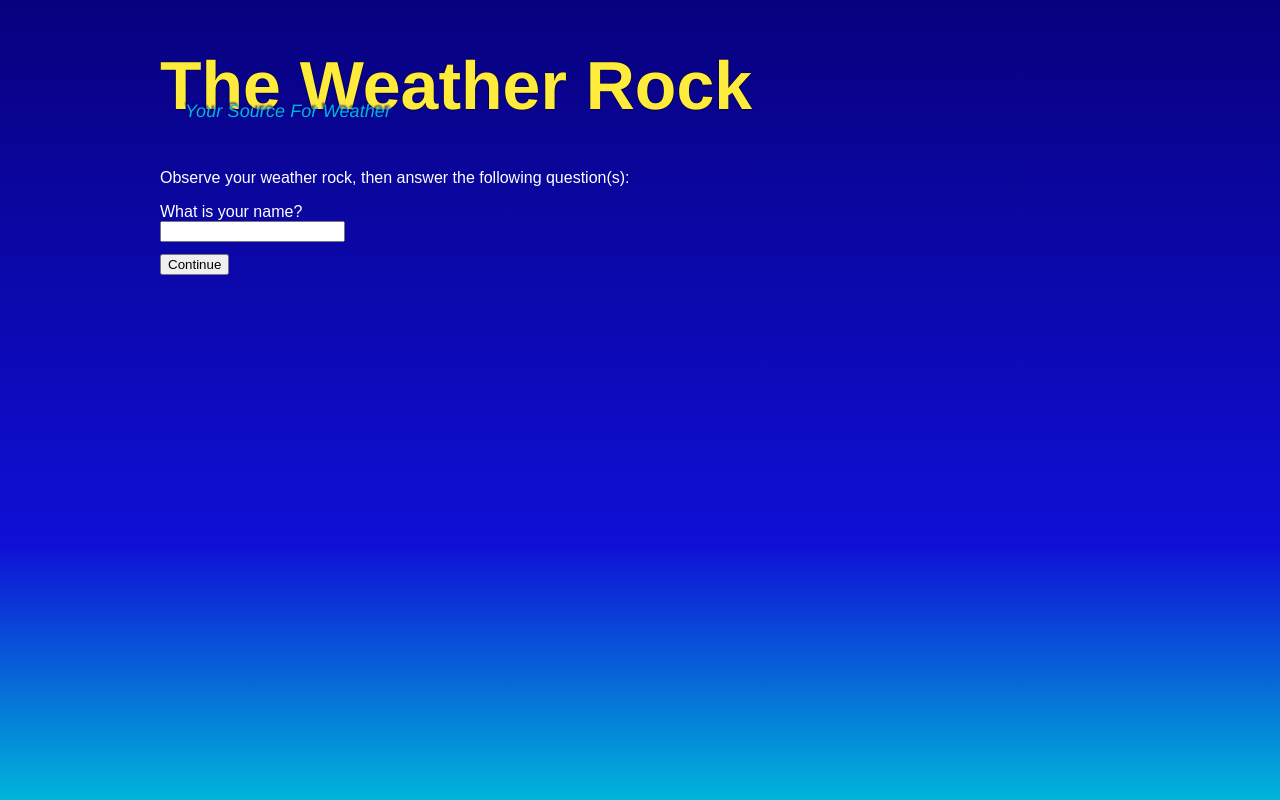
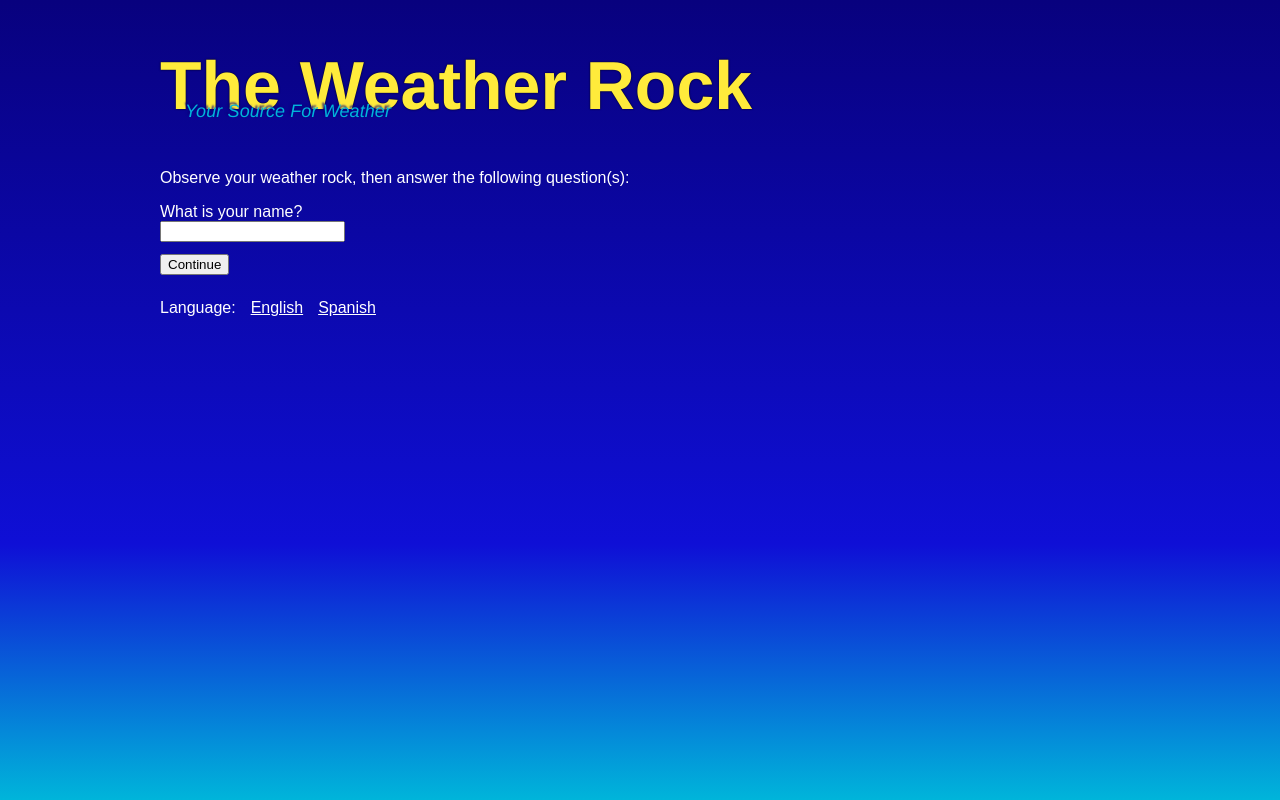
Before and after one commit to leandog/weather-rock-spa, a React app: page / in a window 1280 px wide. Built offline with nearby package versions, Linux system fonts and the light colour scheme.

Commit message:
display the controls

```diff
--- a/src/index.scss
+++ b/src/index.scss
@@ -1,6 +1,7 @@
 @import "./stylesheets/variables";
 @import "./stylesheets/mixins";
 @import "./stylesheets/typography";
+@import "./stylesheets/languageswitcher";
 @import "./stylesheets/forms";
 @import "./stylesheets/weatherreport";
 
--- a/src/js/components/App.js
+++ b/src/js/components/App.js
@@ -1,5 +1,6 @@
 import React from "react";
 import { connect } from "react-redux";
+import LanguageSwitcher from "./languageswitcher";
 import Question from "./question";
 import WeatherReport from "./weatherreport";
 
@@ -11,12 +12,25 @@ const mapStateToProps = state => ({
 
 class App extends React.Component {
 
+  constructor(props) {
+    super(props);
+
+    this.onLanguageSwitch = this.onLanguageSwitch.bind(this);
+  }
+
+  onLanguageSwitch(lang) {
+    console.log("onLanguageSwitch:", lang);
+  }
+
   render() {
     const content = this.props.forecast !== "" ? <WeatherReport /> : <Question />;
     return (
       <div>
         <h1 className="logo">The Weather Rock <sub>Your Source For Weather</sub></h1>
         {content}
+        <footer>
+          <LanguageSwitcher onSwitch={this.onLanguageSwitch} />
+        </footer>
       </div>
     );
   }
--- /dev/null
+++ b/src/js/components/LanguageSwitcher.js
@@ -0,0 +1,21 @@
+import React from "react";
+
+class LanguageSwitcher extends React.Component {
+
+  onClick(lang, e) {
+    e.preventDefault();
+    this.props.onSwitch(lang);
+  }
+
+  render() {
+    return (
+      <ul className="language-switcher">
+        <li>Language:</li>
+        <li><a href="#" onClick={this.onClick.bind(this, "en")}>English</a></li>
+        <li><a href="#" onClick={this.onClick.bind(this, "es")}>Spanish</a></li>
+      </ul>
+    );
+  }
+}
+
+export default LanguageSwitcher;
--- /dev/null
+++ b/src/stylesheets/_languageswitcher.scss
@@ -0,0 +1,10 @@
+.language-switcher {
+
+  margin: (2 * $gutter) 0;
+  padding: 0;
+
+  li {
+    display: inline-block;
+    margin: 0 15px 0 0;
+  }
+}
--- a/src/stylesheets/_typography.scss
+++ b/src/stylesheets/_typography.scss
@@ -31,3 +31,9 @@ h1.logo {
     color: $light-blue-alpha;
   }
 }
+
+footer {
+  a {
+    color: $white;
+  }
+}
```
